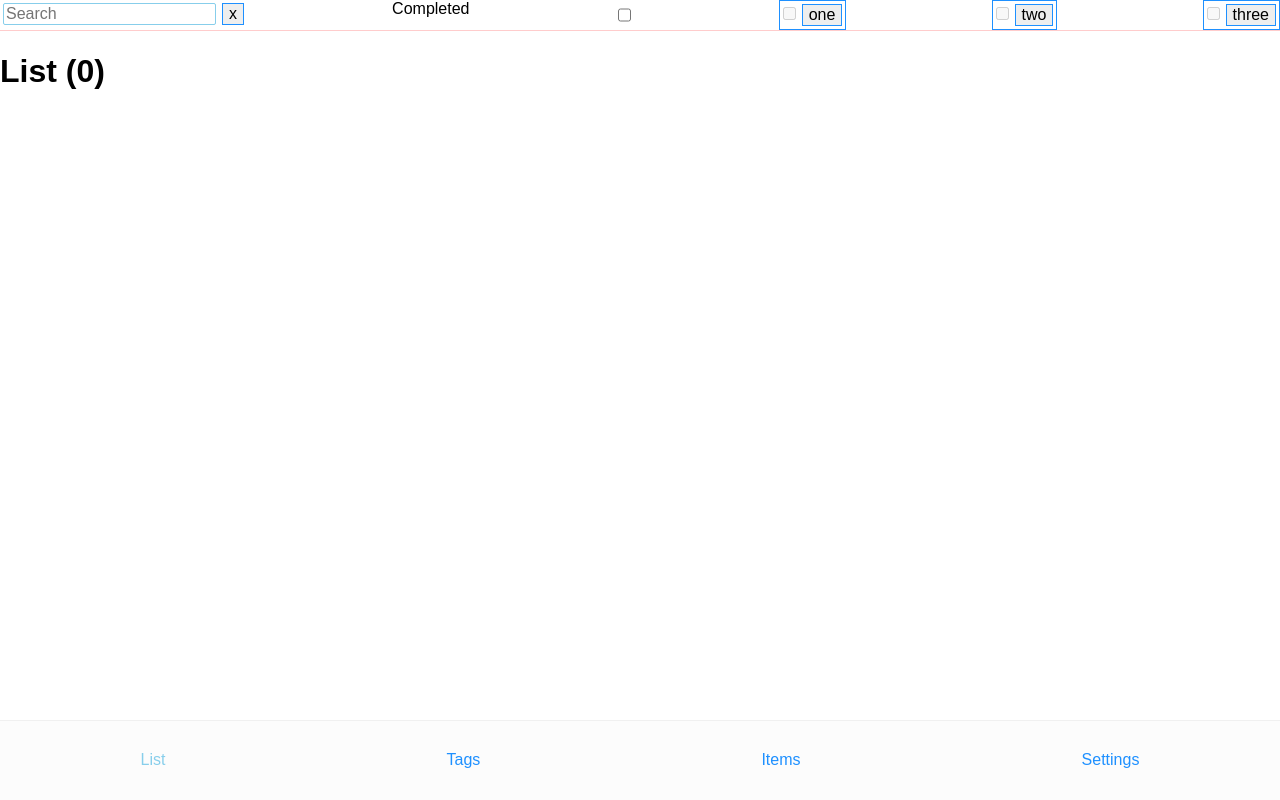
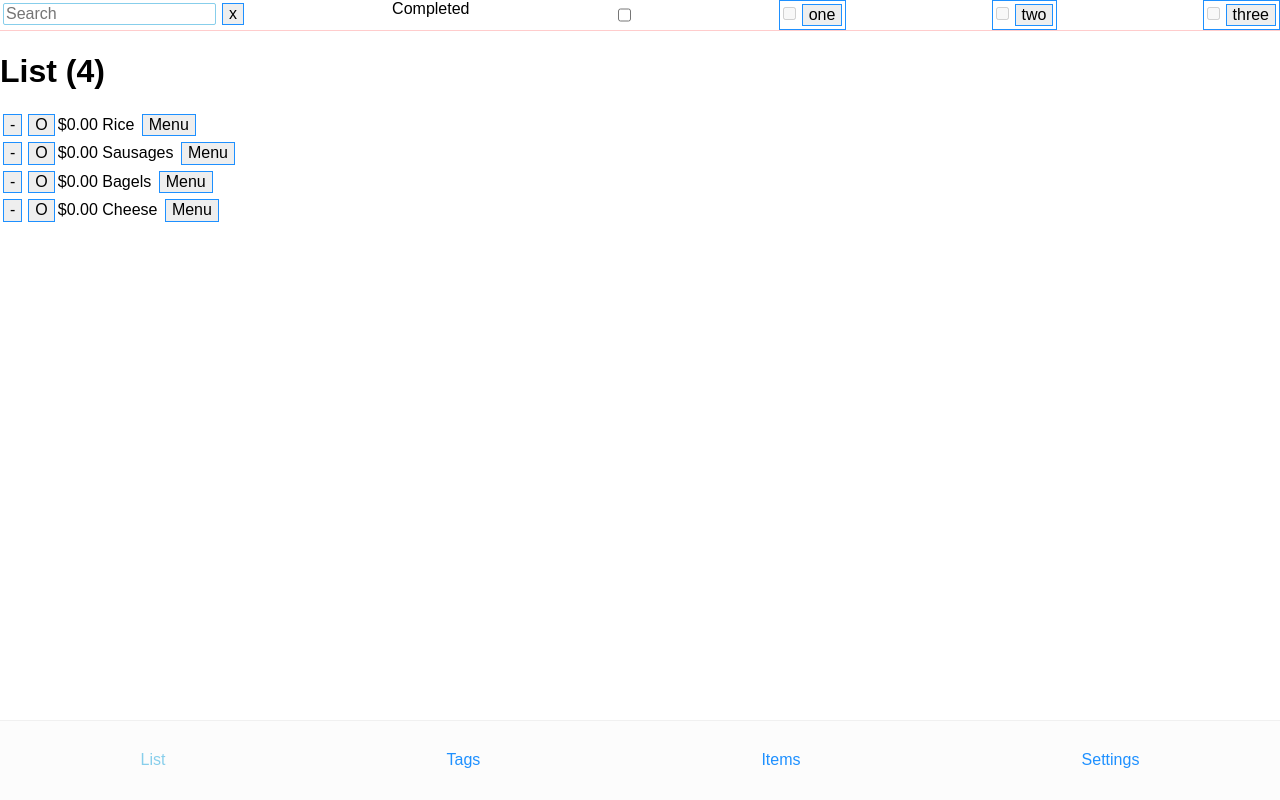
Before and after one commit to GeordieP/shopping-proto, a React (Vite) app: page / in a window 1280 px wide. Built offline with nearby package versions, Linux system fonts and the light colour scheme.

Commit message:
Add menu button to main list items, add item menu modal component

```diff
--- a/src/app/App.js
+++ b/src/app/App.js
@@ -28,7 +28,7 @@ const App = () => {
   return (
     <main>
       <Router id='content'>
-        <MainListView path='/' />
+        <MainListView path='/*' />
         <TagsListView path='/tags' />
         <ItemsListView path='/items/*' />
         <SettingsView path='/settings' />
--- /dev/null
+++ b/src/app/components/ListItemMenu.js
@@ -0,0 +1,51 @@
+import React, {
+  useState,
+  useContext
+} from 'react';
+import { DialogOverlay, DialogContent } from '@reach/dialog';
+import { ItemsContext } from '../context';
+import { actions } from '../state/itemsState';
+
+const ListItemMenu = ({ navigate, itemID, onClose }) => {
+  if (itemID == null) return null;
+  itemID = parseInt(itemID);
+
+  const { state, dispatch } = useContext(ItemsContext);
+  const item = state.find(i => i.id === itemID);
+
+  const unlistifyItem = () => {
+    dispatch(actions.unlistifyItem(itemID));
+    onClose();
+  }
+
+  const editItem = () => navigate(`/items/edit/${itemID}`);
+
+  return (
+    <>
+      <h1>Item Menu</h1>
+      <p>{item.name}</p>
+      <p>${item.price}</p>
+
+      <button onClick={unlistifyItem}>Remove from list</button>
+      <button onClick={editItem}>Edit Item</button>
+      <button onClick={onClose}>Close Menu</button>
+    </>
+  );
+}
+
+export default ListItemMenu;
+
+const dialogContentStyles = {
+  width: '95%',
+  borderRadius: '5px'
+};
+
+export const ListItemMenuModal = (props) => {
+  return (
+    <DialogOverlay onDismiss={props.onClose}>
+      <DialogContent style={dialogContentStyles}>
+        <ListItemMenu {...props} />
+      </DialogContent>
+    </DialogOverlay>
+  );
+}
--- a/src/app/state/storage_data.js
+++ b/src/app/state/storage_data.js
@@ -1,4 +1,6 @@
 let count = 0;
+
+const randomBool = (chance) => Math.random() > 1-chance;
 
 const newItem = (name, price, tags = []) => ({
   id: count++, // temp id, just to serve as a unique key
@@ -6,7 +8,7 @@ const newItem = (name, price, tags = []) => ({
   price,
   tags,
   completed: false,
-  listed: false,
+  listed: randomBool(.4),
 });
 
 export default({
--- a/src/app/views/MainListView.js
+++ b/src/app/views/MainListView.js
@@ -1,5 +1,6 @@
 import React, { useContext } from 'react';
 import styled from 'styled-components';
+import { Router } from '@reach/router';
 
 // context & state management
 import { ItemsContext } from '../context';
@@ -10,31 +11,34 @@ import useFilterState, { applyFilters } from '../hooks/useFilterState';
 
 // components
 import FilterBar from '../components/FilterBar';
+import { ListItemMenuModal } from '../components/ListItemMenu';
 
-const Item = ({ name, price, completed, onComplete, onRemove }) => (
+const Item = ({ name, price, completed, onComplete, onRemove, onOpenMenu }) => (
   <div>
     <button onClick={onRemove}>-</button>
     <button onClick={onComplete}>O</button>
     ${price} {name} {completed && '(Completed)'}
+    <button onClick={onOpenMenu}>Menu</button>
   </div>
 );
 
-const List = ({ items, onRemoveItem, onCompleteItem }) => {
+const List = ({ items, onRemoveItem, onCompleteItem, onOpenMenu }) => {
   return items.map(i =>
     <Item
       {...i}
       key={i.id}
       onRemove={onRemoveItem.bind(null, i.id)}
       onComplete={onCompleteItem.bind(null, i.id)}
+      onOpenMenu={onOpenMenu.bind(null, i.id)}
     />
   );
 }
 
-const listedFilter = (item) => item.listed;
+const defaultFilterState = { listed: (item) => item.listed };
 
-export default () => {
+export default ({ navigate }) => {
   const { state, dispatch } = useContext(ItemsContext);
-  const { filters, updateFilter, removeFilter } = useFilterState({ listed: listedFilter });
+  const { filters, updateFilter, removeFilter } = useFilterState(defaultFilterState);
   const items = applyFilters(filters, state);
 
   const onCompleteItem = (id) => {
@@ -45,16 +49,25 @@ export default () => {
     dispatch(itemsActions.unlistifyItem(id));
   }
 
+  const openItemMenu = (id) => navigate(`itemMenu/${id}`);
+  const closeItemMenu = () => navigate('/');
+
   return (
     <>
       <FilterBar updateFilter={updateFilter} removeFilter={removeFilter} />
+
       <h1>List ({ items.length })</h1>
       <List
         items={items}
         onCompleteItem={onCompleteItem}
         onRemoveItem={onRemoveItem}
+        onOpenMenu={openItemMenu}
         filters={filters}
       />
+
+      <Router>
+        <ListItemMenuModal path='/itemMenu/:itemID' onClose={closeItemMenu} />
+      </Router>
     </>
   );
 };
```
